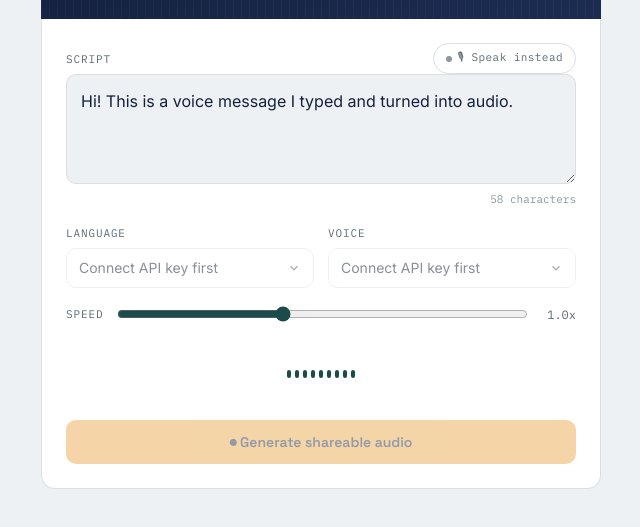
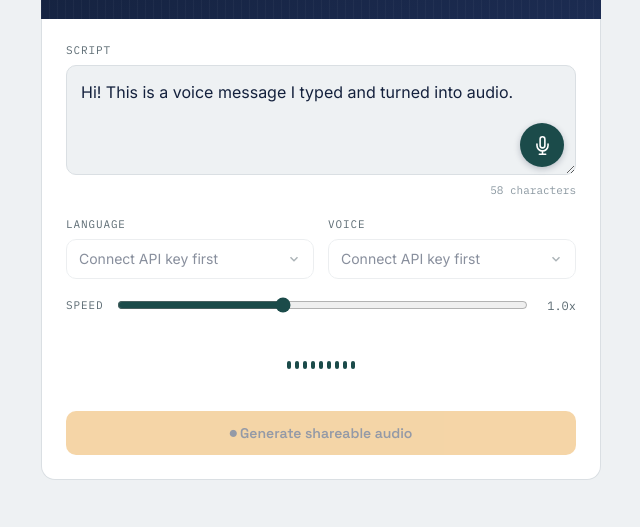
Before and after one commit to ahsparking/voicewire, a plain HTML site: page index.html in a window 1280 px wide. Shown: the part 83-610 px from the top of the page, without its empty margins (319-959 px from the left). Drawn offline with Linux system fonts and the light colour scheme; no server answers.

Commit message:
Add files via upload

```diff
--- a/index.html
+++ b/index.html
@@ -77,21 +77,36 @@
     100%{box-shadow:0 0 0 0 rgba(232,163,61,0);}
   }
 
+  .textarea-wrap{ position:relative; }
+
+  #dictateBtn{
+    position:absolute;
+    right:12px;
+    bottom:12px;
+    width:44px;
+    height:44px;
+    border-radius:50%;
+    border:none;
+    background:var(--teal);
+    color:#fff;
+    display:flex;
+    align-items:center;
+    justify-content:center;
+    cursor:pointer;
+    box-shadow:0 2px 6px rgba(20,33,61,0.25);
+    transition:background .15s ease, transform .1s ease;
+  }
+  #dictateBtn:active{ transform:scale(0.94); }
+  #dictateBtn:disabled{ opacity:0.35; cursor:not-allowed; }
+
   #dictateBtn.listening{
-    background:rgba(217,88,79,0.08);
+    background:var(--coral);
     animation:mic-ring 1.3s ease-out infinite;
   }
-  #dictateBtn.listening #dictateDot{
-    animation:mic-dot 1s ease-in-out infinite;
-  }
   @keyframes mic-ring{
-    0%{box-shadow:0 0 0 0 rgba(217,88,79,.45);}
-    70%{box-shadow:0 0 0 10px rgba(217,88,79,0);}
+    0%{box-shadow:0 0 0 0 rgba(217,88,79,.55);}
+    70%{box-shadow:0 0 0 14px rgba(217,88,79,0);}
     100%{box-shadow:0 0 0 0 rgba(217,88,79,0);}
-  }
-  @keyframes mic-dot{
-    0%,100%{transform:scale(1);}
-    50%{transform:scale(1.6);}
   }
   .waveform.dictating .bar{
     background:var(--coral);
@@ -130,7 +145,7 @@
   textarea{
     width:100%; min-height:110px; resize:vertical;
     font-family:'Inter',sans-serif; font-size:16px; line-height:1.5;
-    padding:14px; border:1.5px solid var(--line); border-radius:10px;
+    padding:14px; padding-right:58px; border:1.5px solid var(--line); border-radius:10px;
     background:var(--paper); color:var(--ink); outline:none; transition:border-color .15s ease;
   }
   textarea:focus{border-color:var(--teal);}
@@ -209,14 +224,20 @@
 
   <div class="panel">
 
-    <div style="display:flex; align-items:center; justify-content:space-between;">
+    <div style="display:flex; align-items:center; justify-content:space-between; margin-bottom:8px;">
       <label for="textInput" style="margin-bottom:0;">Script</label>
-      <button type="button" id="dictateBtn" style="font-family:'IBM Plex Mono',monospace; font-size:11px; letter-spacing:0.04em; border:1.5px solid var(--line); background:var(--panel); color:var(--slate); border-radius:20px; padding:5px 12px; cursor:pointer; display:flex; align-items:center; gap:6px;">
-        <span id="dictateDot" style="width:6px;height:6px;border-radius:50%;background:var(--slate-light);"></span>
-        <span id="dictateLabel">🎙 Speak instead</span>
+    </div>
+    <div class="textarea-wrap">
+      <textarea id="textInput" placeholder="Type what you want to say...">Hi! This is a voice message I typed and turned into audio.</textarea>
+      <button type="button" id="dictateBtn" aria-label="Speak instead">
+        <svg id="micIcon" width="19" height="19" viewBox="0 0 24 24" fill="none" stroke="currentColor" stroke-width="2" stroke-linecap="round" stroke-linejoin="round">
+          <path d="M12 1a3 3 0 0 0-3 3v8a3 3 0 0 0 6 0V4a3 3 0 0 0-3-3Z"/>
+          <path d="M19 10v2a7 7 0 0 1-14 0v-2"/>
+          <line x1="12" y1="19" x2="12" y2="23"/>
+          <line x1="8" y1="23" x2="16" y2="23"/>
+        </svg>
       </button>
     </div>
-    <textarea id="textInput" placeholder="Type what you want to say...">Hi! This is a voice message I typed and turned into audio.</textarea>
     <div class="charcount"><span id="charCount">0</span> characters</div>
 
     <div class="row">
@@ -282,8 +303,6 @@ const audioPlayer = document.getElementById('audioPlayer');
 const shareBtn = document.getElementById('shareBtn');
 const downloadBtn = document.getElementById('downloadBtn');
 const dictateBtn = document.getElementById('dictateBtn');
-const dictateDot = document.getElementById('dictateDot');
-const dictateLabel = document.getElementById('dictateLabel');
 
 let backendReady = false;
 let allVoices = [];
@@ -442,10 +461,9 @@ function startDictation(){
   hideNote();
   dictationBaseText = textInput.value.trim();
   isDictating = true;
-  dictateDot.style.background = 'var(--coral)';
-  dictateLabel.textContent = '● Listening… tap to stop';
-  dictateBtn.style.borderColor = 'var(--coral)';
+  if(langSelect && langSelect.value){ recognizer.lang = langSelect.value; }
   dictateBtn.classList.add('listening');
+  dictateBtn.setAttribute('aria-label', 'Stop listening');
   waveform.classList.add('dictating');
   setStatus('rec', 'listening');
   try{ recognizer.start(); }catch(e){ /* already started */ }
@@ -453,10 +471,8 @@ function startDictation(){
 
 function stopDictation(){
   isDictating = false;
-  dictateDot.style.background = 'var(--slate-light)';
-  dictateLabel.textContent = '🎙 Speak instead';
-  dictateBtn.style.borderColor = 'var(--line)';
   dictateBtn.classList.remove('listening');
+  dictateBtn.setAttribute('aria-label', 'Speak instead');
   waveform.classList.remove('dictating');
   setStatus('', 'standby');
   try{ recognizer.stop(); }catch(e){}
```
